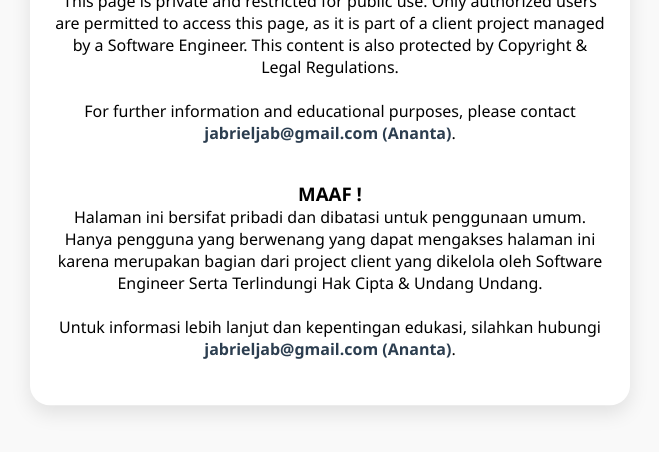
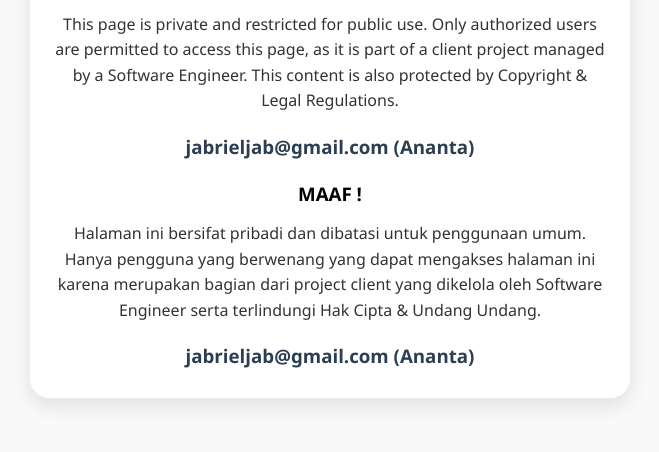
Before and after one commit to Ananta1507/Test-Page, a plain HTML site: page index.html in a window 1280 px wide. Shown: the part 292-744 px from the top of the page, without its empty margins (310-969 px from the left). Drawn offline with Linux system fonts and the light colour scheme.

Commit message:
Update index.html

```diff
--- a/index.html
+++ b/index.html
@@ -94,14 +94,12 @@
     <div class="emoji">😢</div>
     <h1>403 Forbidden</h1>
     <h3>SORRY !</h3>
-        This page is private and restricted for public use. Only authorized users are permitted to access this page, as it is part of a client project managed by a Software Engineer. This content is also protected by Copyright & Legal Regulations.<br><br>
-      For further information and educational purposes, please contact <span class="email">jabrieljab@gmail.com (Ananta)</span>.
-    </p>
+    <p>This page is private and restricted for public use. Only authorized users are permitted to access this page, as it is part of a client project managed by a Software Engineer. This content is also protected by Copyright & Legal Regulations.</p>
+    <h3 class="email">jabrieljab@gmail.com (Ananta)</h3>
     <br>
     <h3>MAAF !</h3>
-      Halaman ini bersifat pribadi dan dibatasi untuk penggunaan umum. Hanya pengguna yang berwenang yang dapat mengakses halaman ini karena merupakan bagian dari project client yang dikelola oleh Software Engineer Serta Terlindungi Hak Cipta & Undang Undang.<br><br>
-      Untuk informasi lebih lanjut dan kepentingan edukasi, silahkan hubungi <span class="email">jabrieljab@gmail.com (Ananta)</span>.
-    </p>
+    <p>Halaman ini bersifat pribadi dan dibatasi untuk penggunaan umum. Hanya pengguna yang berwenang yang dapat mengakses halaman ini karena merupakan bagian dari project client yang dikelola oleh Software Engineer serta terlindungi Hak Cipta & Undang Undang.</p>
+    <h3 class="email">jabrieljab@gmail.com (Ananta)</h3>
   </div>
 </body>
 </html>
```
